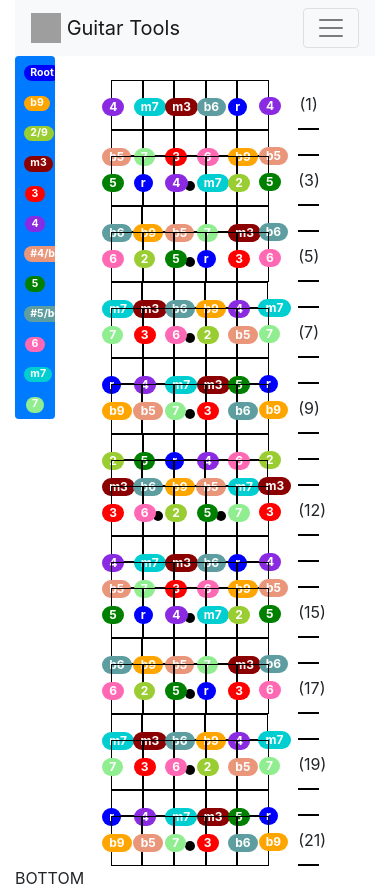
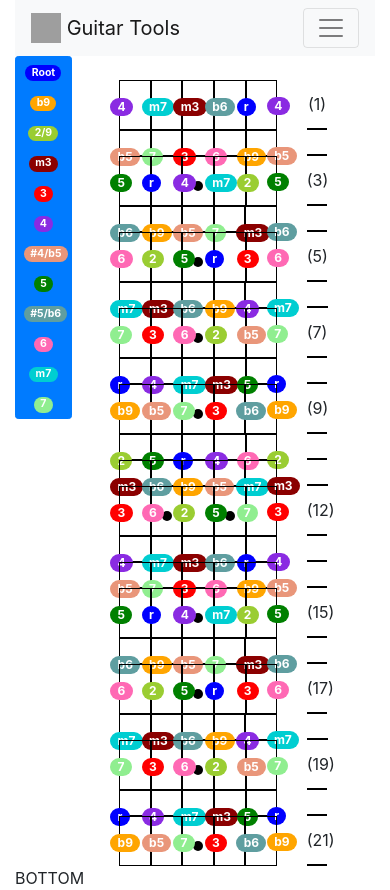
Before and after one commit to jsantoru/guitar-tools, a Vue app: page /#/ in a window 390 px wide. Built offline with nearby package versions, Linux system fonts and the light colour scheme; grey boxes are pictures that could not be loaded.

Commit message:
widened sidebar for better display on mobile

```diff
--- a/src/App.vue
+++ b/src/App.vue
@@ -3,9 +3,7 @@
       <div class="top"><navbar></navbar></div>
       <div class="middle">
         <div class="middle-sidebar">
-          <div class="middle-sidebar-top">
-            <sidebar></sidebar>
-          </div>
+          <sidebar></sidebar>
         </div>
         <div class="middle-content">
           <router-view></router-view>
@@ -59,17 +57,8 @@ html, body, .container {
 }
 
 .middle-sidebar {
-  flex: .5; /* relative size to divs at the same level */
+  flex: .75; /* relative size to divs at the same level */
   overflow: auto; /* enable scroll bar */
-
-  /* needed for its child divs */
-  display: flex; /* needed at the parent level, so child divs can use 'flex: n' */
-  flex-direction: column; /* child divs stack vertically */
-}
-
-.middle-sidebar-top {
-  flex: 9; /* 90% of the sidebar */
-  overflow: auto; /* vertical scrollbar */
 }
 
 .middle-content {
--- a/src/components/Fretboard.vue
+++ b/src/components/Fretboard.vue
@@ -194,7 +194,6 @@
 
   .fret {
     flex:10;
-
     display: flex;
     flex-direction:row;
 
```
